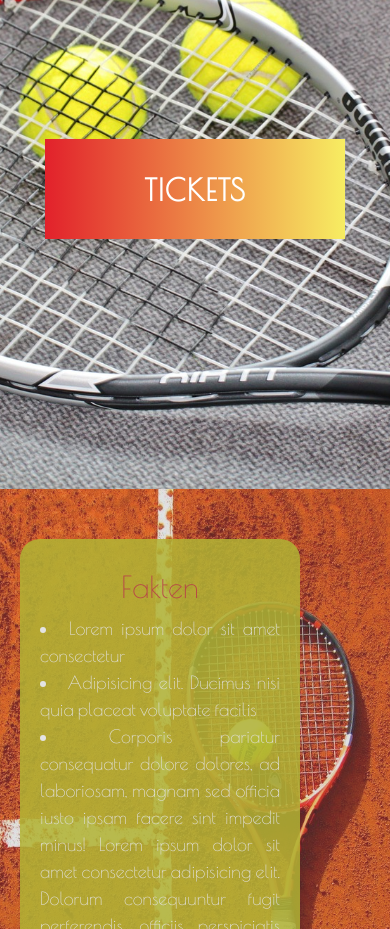
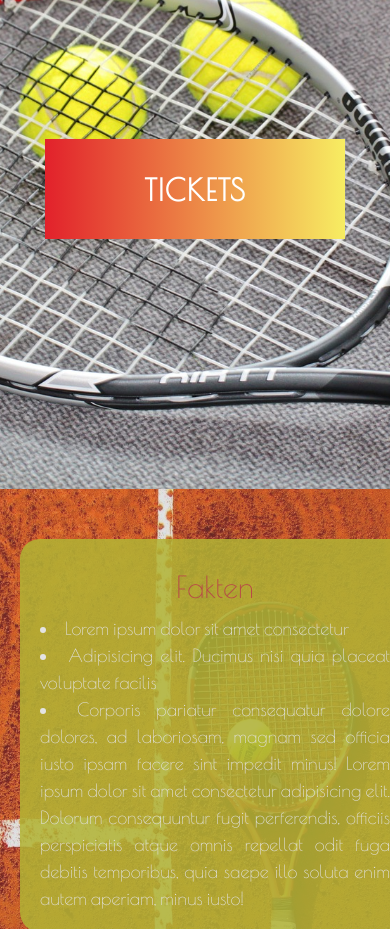
Before and after one commit to moinkatja/Tennis-Turnier, a plain HTML site: page index.html in a window 390 px wide. Shown: the part 171-1100 px from the top of the page. Drawn offline with nearby package versions, Linux system fonts and the light colour scheme.

Commit message:
Update Tennis.css

```diff
--- a/Tennis.css
+++ b/Tennis.css
@@ -341,7 +341,7 @@ p {
     }
     .fakt {
         font-size: 18px;
-        width:280px;
+        width:480px;
     }
     .form-inner input {
         width: 90%;
@@ -368,6 +368,12 @@ p {
     .spieler > *:nth-child(3) {
         -ms-grid-row: 3;
         -ms-grid-column: 1;
+    }
+    .fakt {
+        font-size: 18px;
+        width:100%;
+        margin-top: 60px 0 0 0;
+
     }
 }
 
```
